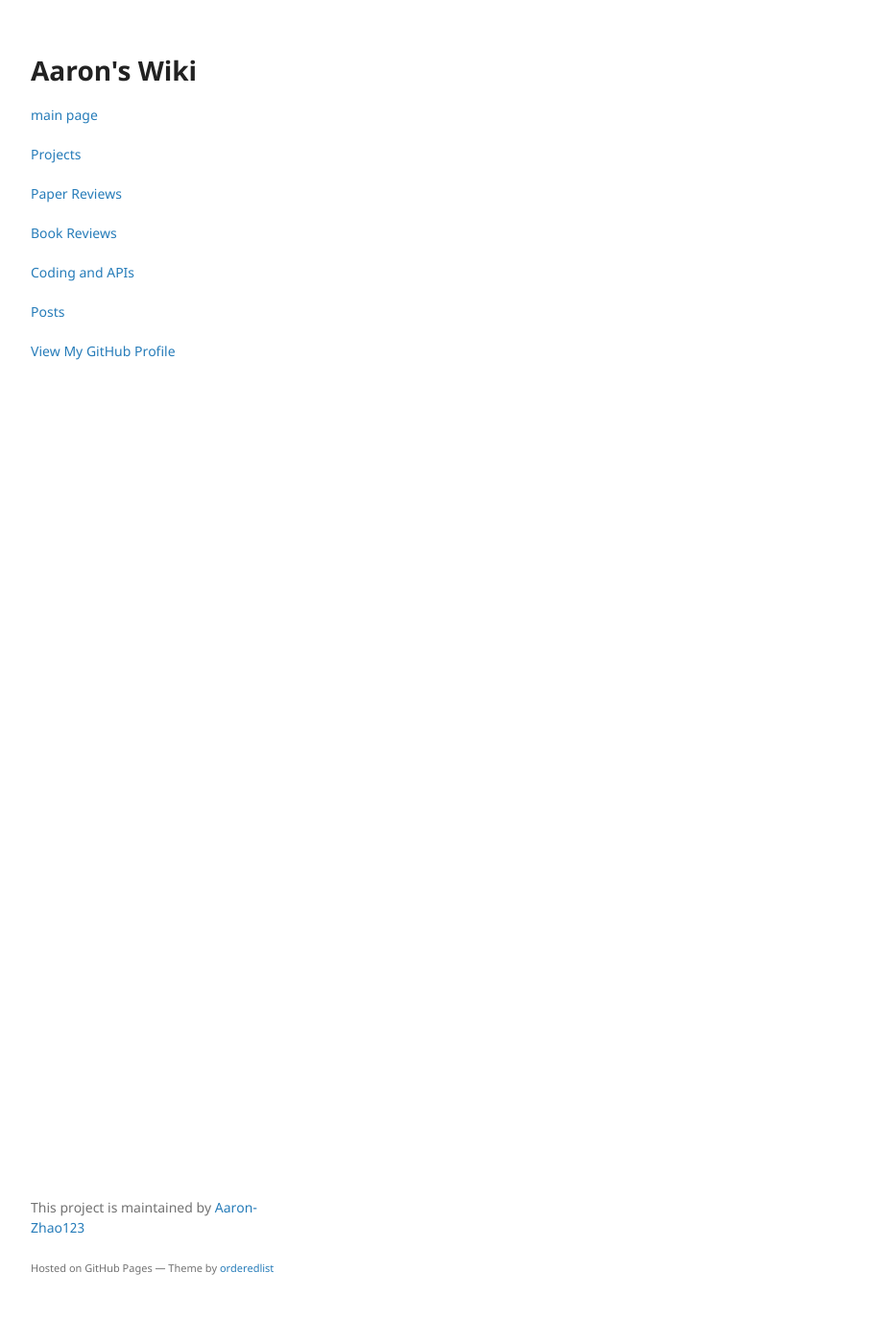
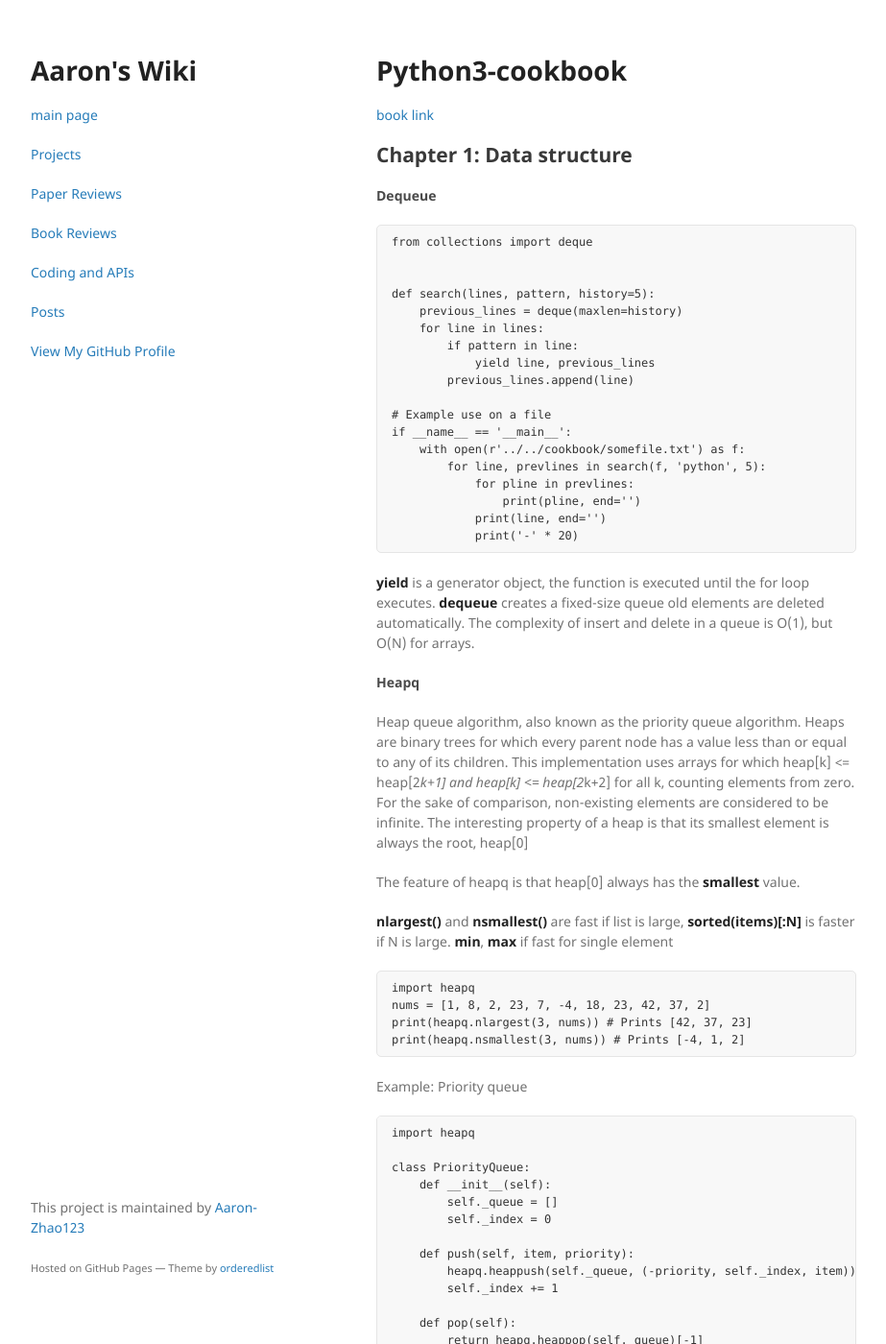
Before and after one commit to Aaron-Zhao123/blog, a Jekyll site: the page built from books/books_index.md, in a window 1280 px wide and 1400 px high. Shown: the whole window at 96% size, without its empty margins (178-1101 px from the left). Built offline with Jekyll 4.4.1, drawn with Linux system fonts in a browser that asks for light colours; our own code applies the rules of GitHub Pages for plain Markdown files; some of the changed text lies outside the part shown.

Commit message:
added reading

````diff
--- a/books/books_index.md
+++ b/books/books_index.md
@@ -0,0 +1,154 @@
+---
+layout: default
+---
+
+# [](#nn)Python3-cookbook
+[book link](http://python3-cookbook.readthedocs.io/zh_CN/latest)
+
+## Chapter 1: Data structure
+
+#### Dequeue
+```Python
+from collections import deque
+
+
+def search(lines, pattern, history=5):
+    previous_lines = deque(maxlen=history)
+    for line in lines:
+        if pattern in line:
+            yield line, previous_lines
+        previous_lines.append(line)
+
+# Example use on a file
+if __name__ == '__main__':
+    with open(r'../../cookbook/somefile.txt') as f:
+        for line, prevlines in search(f, 'python', 5):
+            for pline in prevlines:
+                print(pline, end='')
+            print(line, end='')
+            print('-' * 20)
+```
+
+**yield** is a generator object, the function is executed until the for loop executes.
+**dequeue** creates a fixed-size queue old elements are deleted automatically.
+The complexity of insert and delete in a queue is O(1), but O(N) for arrays.
+
+#### Heapq
+Heap queue algorithm, also known as the priority queue algorithm.
+Heaps are binary trees for which every parent node has a value less than or equal to any of its children.
+This implementation uses arrays for which heap[k] <= heap[2*k+1] and heap[k] <= heap[2*k+2] for all k, counting elements from zero.
+For the sake of comparison, non-existing elements are considered to be infinite.
+The interesting property of a heap is that its smallest element is always the root, heap[0]
+
+The feature of heapq is that heap[0] always has the **smallest** value.
+
+**nlargest()** and **nsmallest()** are fast if list is large,
+**sorted(items)[:N]** is faster if N is large.
+**min**, **max** if fast for single element
+
+```Python
+import heapq
+nums = [1, 8, 2, 23, 7, -4, 18, 23, 42, 37, 2]
+print(heapq.nlargest(3, nums)) # Prints [42, 37, 23]
+print(heapq.nsmallest(3, nums)) # Prints [-4, 1, 2]
+```
+
+Example: Priority queue
+```Python
+import heapq
+
+class PriorityQueue:
+    def __init__(self):
+        self._queue = []
+        self._index = 0
+
+    def push(self, item, priority):
+        heapq.heappush(self._queue, (-priority, self._index, item))
+        self._index += 1
+
+    def pop(self):
+        return heapq.heappop(self._queue)[-1]
+```
+
+#### MultiDict
+```python
+from collections import defaultdict
+
+d = defaultdict(list)
+d['a'].append(1)
+d['a'].append(2)
+d['b'].append(4)
+
+d = defaultdict(set)
+d['a'].add(1)
+d['a'].add(2)
+d['b'].add(4)
+```
+This will create the following:
+```
+d = {
+    'a' : [1, 2, 3],
+    'b' : [4, 5]
+}
+e = {
+    'a' : {1, 2, 3},
+    'b' : {4, 5}
+}
+```
+
+#### OrderedDict
+```Python
+rom collections import OrderedDict
+
+d = OrderedDict()
+d['foo'] = 1
+d['bar'] = 2
+d['spam'] = 3
+d['grok'] = 4
+# Outputs "foo 1", "bar 2", "spam 3", "grok 4"
+for key in d:
+    print(key, d[key])
+```
+Thie maintains the order that keys are created, when the existing is inserted,
+the order won't be changed.
+This means **OrderedDict** uses twice the memory.
+
+#### Operate on Dict with lambda
+```Python
+prices = {
+    'ACME': 45.23,
+    'AAPL': 612.78,
+    'IBM': 205.55,
+    'HPQ': 37.20,
+    'FB': 10.75
+}
+min(prices, key=lambda k: prices[k]) # Returns 'FB'
+```
+
+#### Slicing
+```Python
+>>> a = slice(5, 50, 2)
+>>> a.start
+5
+>>> a.stop
+50
+>>> a.step
+2
+>>>
+```
+
+#### Counter
+```Python
+words = [
+    'look', 'into', 'my', 'eyes', 'look', 'into', 'my', 'eyes',
+    'the', 'eyes', 'the', 'eyes', 'the', 'eyes', 'not', 'around', 'the',
+    'eyes', "don't", 'look', 'around', 'the', 'eyes', 'look', 'into',
+    'my', 'eyes', "you're", 'under'
+]
+from collections import Counter
+word_counts = Counter(words)
+# 出现频率最高的3个单词
+top_three = word_counts.most_common(3)
+print(top_three)
+# Outputs [('eyes', 8), ('the', 5), ('look', 4)]
+```
````
Also changed, not shown: coding/python.md (+0 -69 lines).
